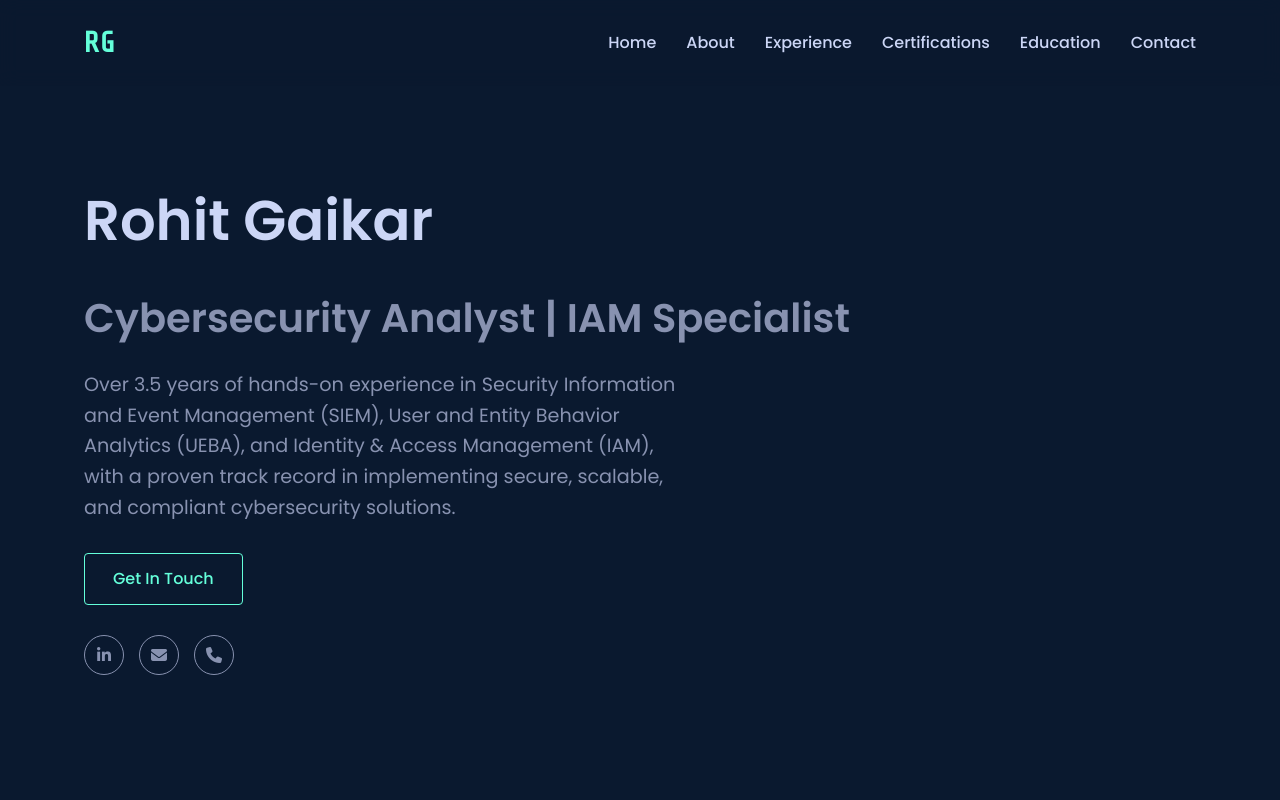
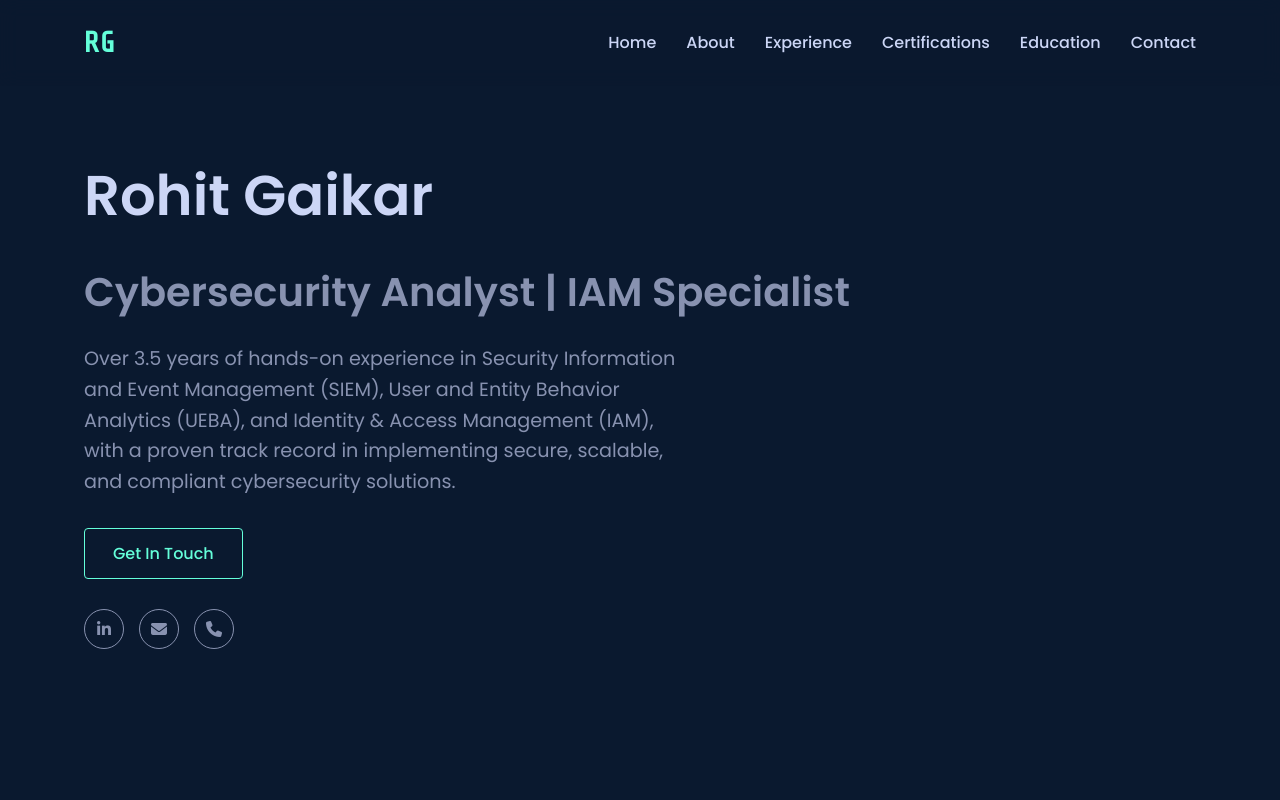
Before and after one commit to Rohitgaikar25/rohit-gaikar, a plain HTML site: page index.html in a window 1280 px wide. Shown: the top 800 px of the page. Drawn offline with nearby package versions, Linux system fonts and the light colour scheme.

Commit message:
index.html

```diff
--- a/index.html
+++ b/index.html
@@ -549,7 +549,7 @@
     <!-- Hero Section -->
     <section id="hero">
         <div class="container">
-            <div class="hero-content"> <br><br>
+            <div class="hero-content">
                 <h1>Rohit Gaikar</h1>
                 <h2>Cybersecurity Analyst | IAM Specialist</h2>
                 <p>Over 3.5 years of hands-on experience in Security Information and Event Management (SIEM), User and Entity Behavior Analytics (UEBA), and Identity & Access Management (IAM), with a proven track record in implementing secure, scalable, and compliant cybersecurity solutions.</p>
```
